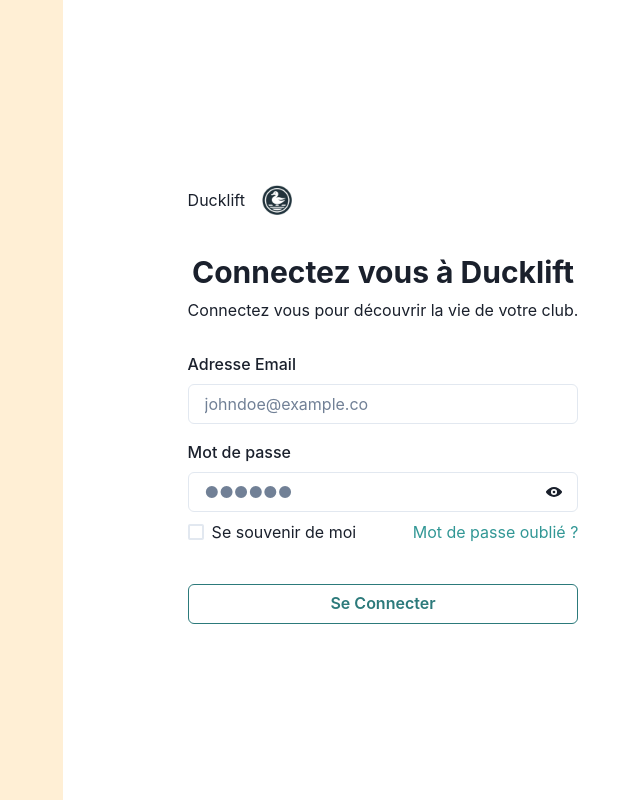
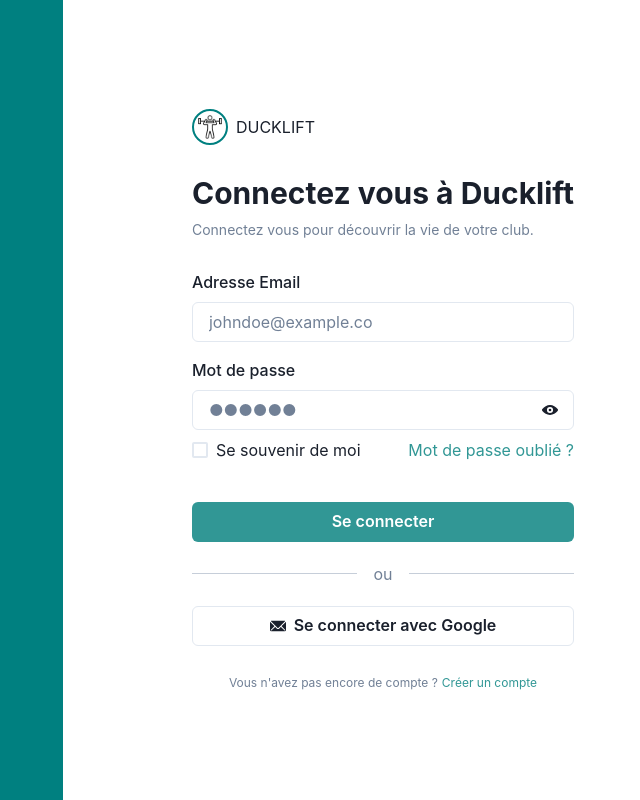
Before and after one commit to Netsbump/duckLift, a React (Vite) app in the folder frontend/DuckLiftWebApp/: page /login in a window 1280 px wide. Shown: the whole page, without its empty margins (577-1217 px from the left). Built offline with nearby package versions, Linux system fonts and the light colour scheme.

Commit message:
update layout login page

```diff
--- a/frontend/DuckLiftWebApp/src/pages/Home.tsx
+++ b/frontend/DuckLiftWebApp/src/pages/Home/Index.tsx
@@ -1,7 +1,7 @@
 import { Box, VStack, HStack } from "@chakra-ui/react";
 import { Outlet } from "react-router-dom";
-import { SideNav } from "../components/SideNav";
-import { TopBar } from "../components/TopBar/TopBar";
+import { SideNav } from "../../components/SideNav";
+import { TopBar } from "../../components/TopBar/TopBar";
 
 export const Home: React.FC = () => {
   return (
--- a/frontend/DuckLiftWebApp/src/pages/Login.tsx
+++ b/frontend/DuckLiftWebApp/src/pages/Login/Index.tsx
@@ -18,13 +18,14 @@
   GridItem,
   Box,
   Stack,
+  Divider,
 } from "@chakra-ui/react";
-import { useAuth } from "../contexts/Authentification";
+import { useAuth } from "../../contexts/Authentification";
 import { useNavigate, Link as ReactRouterLink } from "react-router-dom";
 import { SubmitHandler, useForm } from "react-hook-form";
 import { useState } from "react";
-import { ViewIcon, ViewOffIcon } from "@chakra-ui/icons";
-import logo from "../assets/images/logo.webp";
+import { EmailIcon, ViewIcon, ViewOffIcon } from "@chakra-ui/icons";
+import logo from "../../assets/images/weightlifting_logo.png";
 
 type TFormInput = {
   email: string;
@@ -53,7 +54,7 @@
 
   return (
     <Grid minHeight={"inherit"} templateColumns="repeat(2, 1fr)">
-      <GridItem colSpan={1} bg="papayawhip" />
+      <GridItem colSpan={1} bg="teal" />
       <GridItem colSpan={1}>
         <VStack justifyContent="center" alignItems="center" height="100%">
           <VStack
@@ -64,22 +65,32 @@
             padding={20}
           >
             <HStack>
-              <Text>Ducklift</Text>
+              <Box
+                p="1"
+                borderRadius="full"
+                border="2px solid"
+                borderColor="teal"
+                display="inline-block"
+              >
                 <Image
-                boxSize={"48px"}
-                w="48px"
+                  boxSize={"24px"}
+                  w="24px"
                   h="auto"
                   src={logo}
                   alt=""
                   loading="lazy"
                 />
+              </Box>
+              <Text>DUCKLIFT</Text>
             </HStack>
 
-            <VStack>
+            <VStack alignItems={"flex-start"}>
               <Heading as="h1" size={"lg"}>
                 Connectez vous à Ducklift
               </Heading>
-              <Text>Connectez vous pour découvrir la vie de votre club.</Text>
+              <Text fontSize="sm" color="gray.500">
+                Connectez vous pour découvrir la vie de votre club.
+              </Text>
             </VStack>
 
             <VStack
@@ -88,20 +99,13 @@
               maxWidth={"400px"}
               alignItems={"flex-start"}
             >
-              <Box
-                as="form"
-                onSubmit={handleSubmit(onSubmit)}
-                autoComplete="off"
-                minWidth="100%"
-                maxWidth={"450px"}
-              >
+              <Box as="form" onSubmit={handleSubmit(onSubmit)} minWidth="100%">
                 <VStack spacing={4}>
                   <FormControl isInvalid={!!errors.email}>
                     <FormLabel htmlFor="email">Adresse Email</FormLabel>
                     <Input
                       id="email"
                       type="email"
-                      autoComplete="off"
                       placeholder="johndoe@example.co"
                       focusBorderColor="teal.500"
                       {...register("email", {
@@ -123,7 +127,7 @@
                       <Input
                         id="password"
                         type={show ? "text" : "password"}
-                        autoComplete="off"
+                        autoComplete="new-password"
                         focusBorderColor="teal.500"
                         placeholder="●●●●●●"
                         {...register("password", {
@@ -168,14 +172,51 @@
                     type="submit"
                     loadingText="Chargement"
                     colorScheme="teal"
-                    variant="outline"
+                    variant="solid"
                     spinnerPlacement="start"
                     isLoading={isSubmitting}
                   >
-                    Se Connecter
+                    Se connecter
                   </Button>
                 </Stack>
               </Box>
+
+              <VStack minWidth="100%">
+                <HStack marginTop={3} alignItems="center" width="100%">
+                  <Divider borderColor="gray.400" />
+                  <Box>
+                    <Text px={2} color="gray.500">
+                      ou
+                    </Text>
+                  </Box>
+                  <Divider borderColor="gray.400" />
+                </HStack>
+
+                <Stack marginTop={3} alignSelf={"center"} width="100%">
+                  <Button
+                    leftIcon={<EmailIcon />}
+                    loadingText="Chargement"
+                    variant="outline"
+                  >
+                    Se connecter avec Google
+                  </Button>
+                </Stack>
+
+                <Stack marginTop={5}>
+                  <Text fontSize="xs" color="gray.500" textAlign="center">
+                    Vous n&apos;avez pas encore de compte ?
+                    <ChakraLink
+                      color="teal.500"
+                      href="#"
+                      as={ReactRouterLink}
+                      to="/createAccount"
+                      marginLeft={1}
+                    >
+                      Créer un compte
+                    </ChakraLink>
+                  </Text>
+                </Stack>
+              </VStack>
             </VStack>
           </VStack>
         </VStack>
```
Also changed, not shown: frontend/DuckLiftWebApp/src/routes/routes.tsx (+6 -6 lines), frontend/DuckLiftWebApp/src/assets/images/weightlifting_logo.png (added), frontend/DuckLiftWebApp/src/pages/Home/SubPages/Athletes.tsx (renamed from frontend/DuckLiftWebApp/src/pages/Athletes.tsx), frontend/DuckLiftWebApp/src/pages/Home/SubPages/Club.tsx (renamed from frontend/DuckLiftWebApp/src/pages/Club.tsx), frontend/DuckLiftWebApp/src/pages/Home/SubPages/Exercices.tsx (renamed from frontend/DuckLiftWebApp/src/pages/Exercices.tsx), frontend/DuckLiftWebApp/src/pages/Home/SubPages/Planning.tsx (renamed from frontend/DuckLiftWebApp/src/pages/Planning.tsx). Lines whose indentation alone changed are shown as unchanged.
